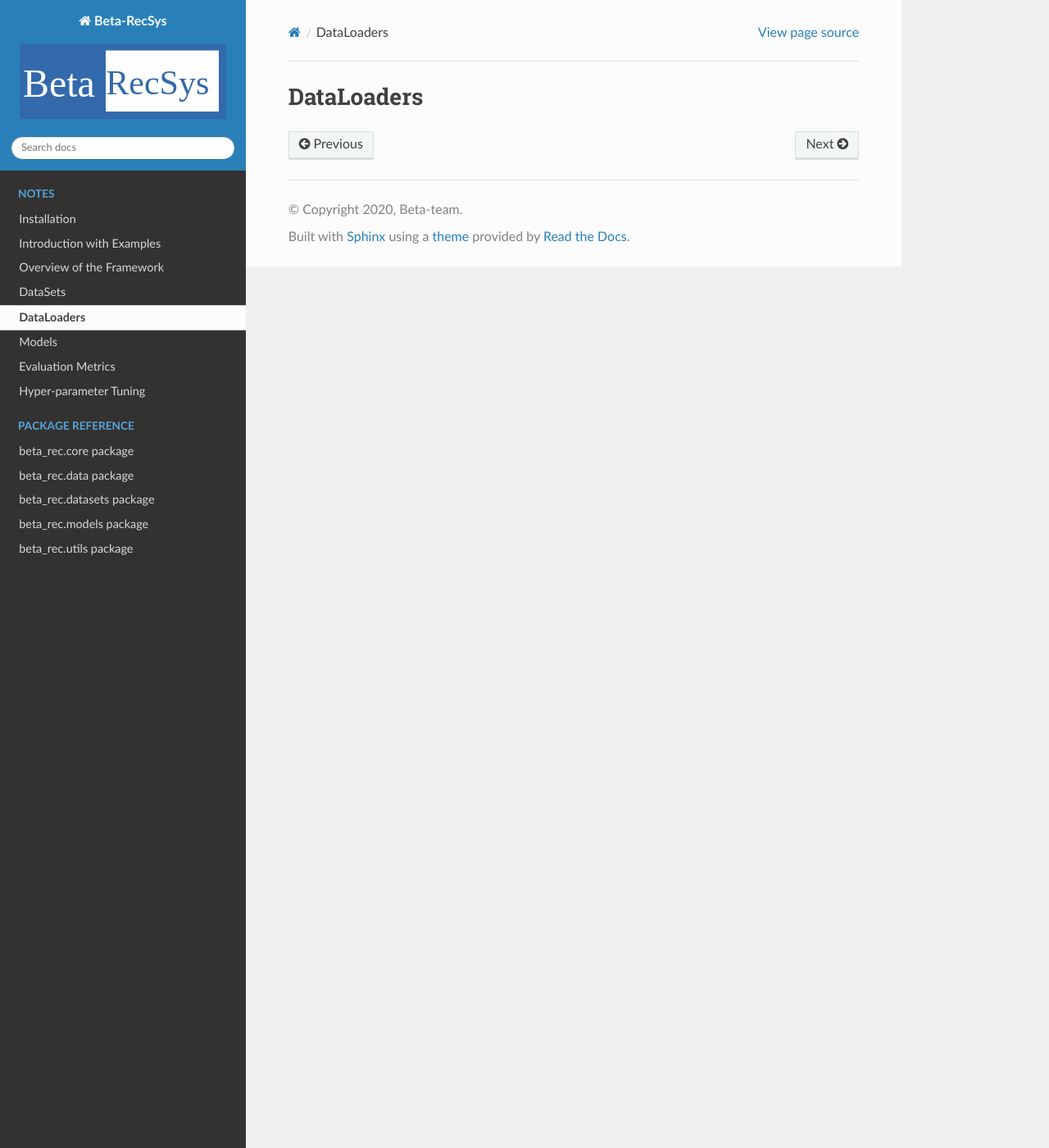
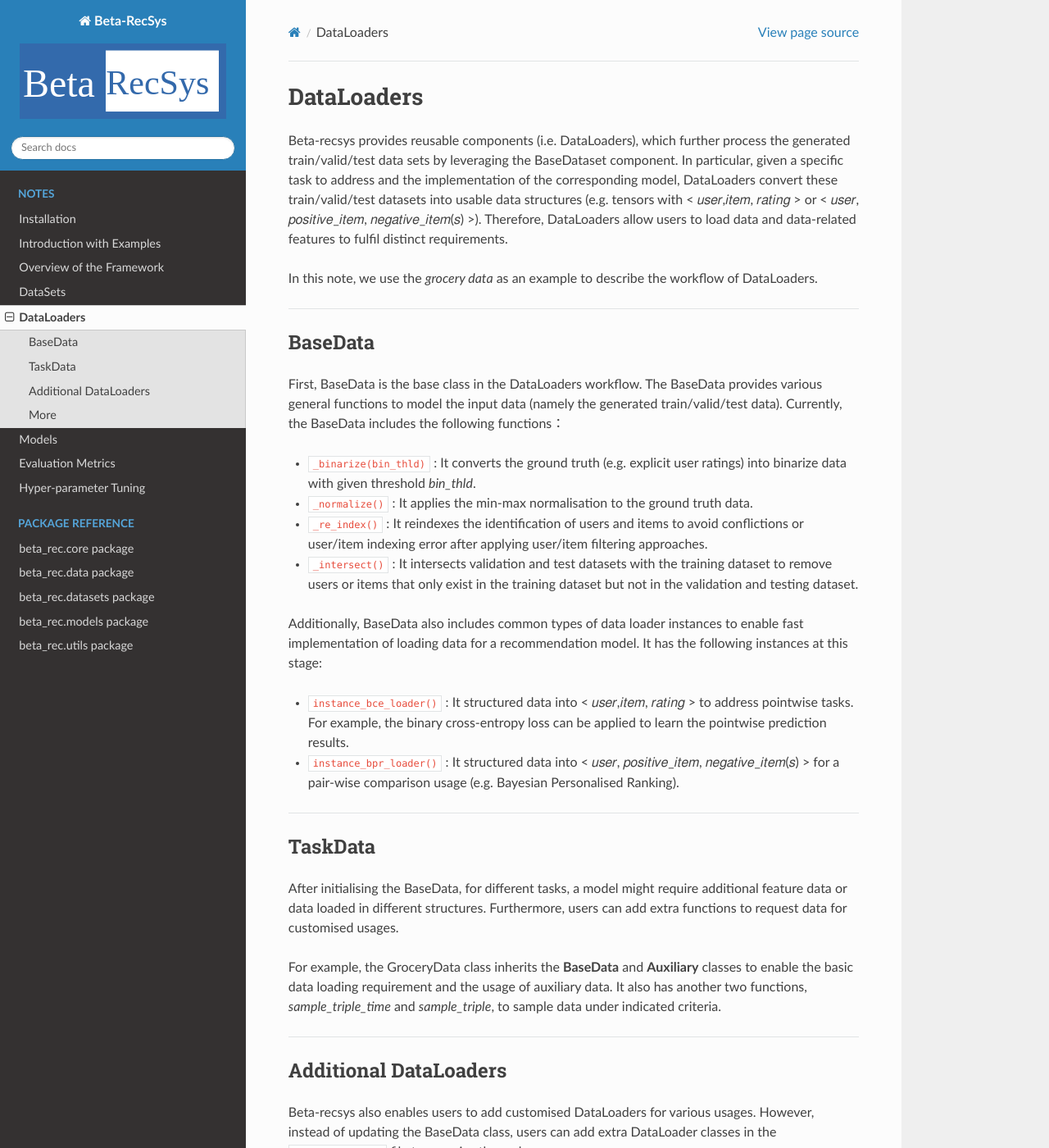
Before and after one commit to beta-team/beta-recsys, a Sphinx documentation site: the page built from docs/notes/dataloaders.md, in a window 1280 px wide and 1400 px high. Shown: the whole window at 82% size. Built offline with Sphinx 7.4.7 and the Read the Docs theme 2.0.0, drawn with Linux system fonts in a browser that asks for light colours; some of the changed text lies outside the part shown.

Commit message:
doc: create documentation of dataloaders

```diff
--- a/docs/notes/dataloaders.md
+++ b/docs/notes/dataloaders.md
@@ -1 +1,35 @@
 # DataLoaders
+
+Beta-recsys provides reusable components (i.e. DataLoaders), which further process the generated train/valid/test data sets by leveraging the BaseDataset component. In particular, given a specific task to address and the implementation of the corresponding model, DataLoaders convert these train/valid/test datasets into usable data structures (e.g. tensors with < 𝑢𝑠𝑒𝑟,𝑖𝑡𝑒𝑚, 𝑟𝑎𝑡𝑖𝑛𝑔 > or < 𝑢𝑠𝑒𝑟, 𝑝𝑜𝑠𝑖𝑡𝑖𝑣𝑒_𝑖𝑡𝑒𝑚, 𝑛𝑒𝑔𝑎𝑡𝑖𝑣𝑒_𝑖𝑡𝑒𝑚(𝑠) >). Therefore, DataLoaders allow users to load data and data-related features to fulfil distinct requirements.
+
+In this note, we use the *grocery data* as an example to describe the workflow of DataLoaders.
+
+---
+## BaseData
+
+First, BaseData is the base class in the DataLoaders workflow. The BaseData provides various general functions to model the input data (namely the generated train/valid/test data). Currently, the BaseData includes the following functions：
+
+- `_binarize(bin_thld)` : It converts the ground truth (e.g. explicit user ratings) into binarize data with given threshold *bin_thld*.
+- `_normalize()` : It applies the min-max normalisation to the ground truth data.
+- `_re_index()` : It reindexes the identification of users and items to avoid conflictions or user/item indexing error after applying user/item filtering approaches.
+- `_intersect()` : It intersects validation and test datasets with the training dataset to remove users or items that only exist in the training dataset but not in the validation and testing dataset.
+
+Additionally, BaseData also includes common types of data loader instances to enable fast implementation of loading data for a recommendation model. It has the following instances at this stage:
+
+- `instance_bce_loader()` : It structured data into < 𝑢𝑠𝑒𝑟,𝑖𝑡𝑒𝑚, 𝑟𝑎𝑡𝑖𝑛𝑔 > to address pointwise tasks. For example, the binary cross-entropy loss can be applied to learn the pointwise prediction results.
+- `instance_bpr_loader()` : It structured data into < 𝑢𝑠𝑒𝑟, 𝑝𝑜𝑠𝑖𝑡𝑖𝑣𝑒_𝑖𝑡𝑒𝑚, 𝑛𝑒𝑔𝑎𝑡𝑖𝑣𝑒_𝑖𝑡𝑒𝑚(𝑠) > for a pair-wise comparison usage (e.g. Bayesian Personalised Ranking).
+
+---
+## TaskData
+After initialising the BaseData, for different tasks, a model might require additional feature data or data loaded in different structures. Furthermore, users can add extra functions to request data for customised usages.
+
+For example, the GroceryData class inherits the **BaseData** and **Auxiliary** classes to enable the basic data loading requirement and
+the usage of auxiliary data. It also has another two functions, *sample_triple_time* and *sample_triple*, to sample data under indicated criteria.
+
+---
+## Additional DataLoaders
+Beta-recsys also enables users to add customised DataLoaders for various usages. However, instead of updating the BaseData class, users can add extra DataLoader classes in the `data_loaders.py` file to organise the code.
+
+---
+## More
+For any quesitons, please tell us by creating an issue or contact us by sending an email to recsys.beta@gmail.com. We will try to respond it as soon as possible.
```
